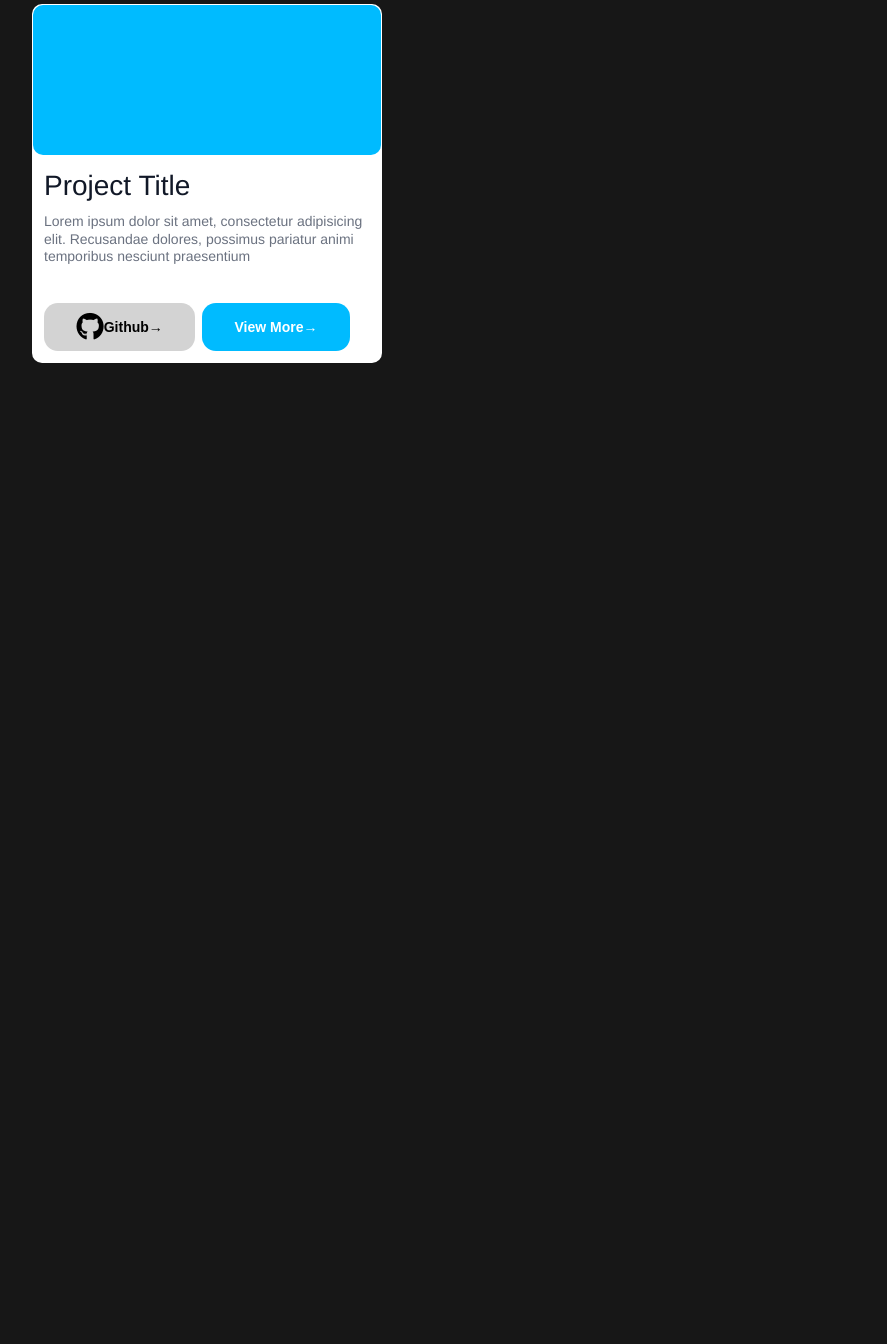
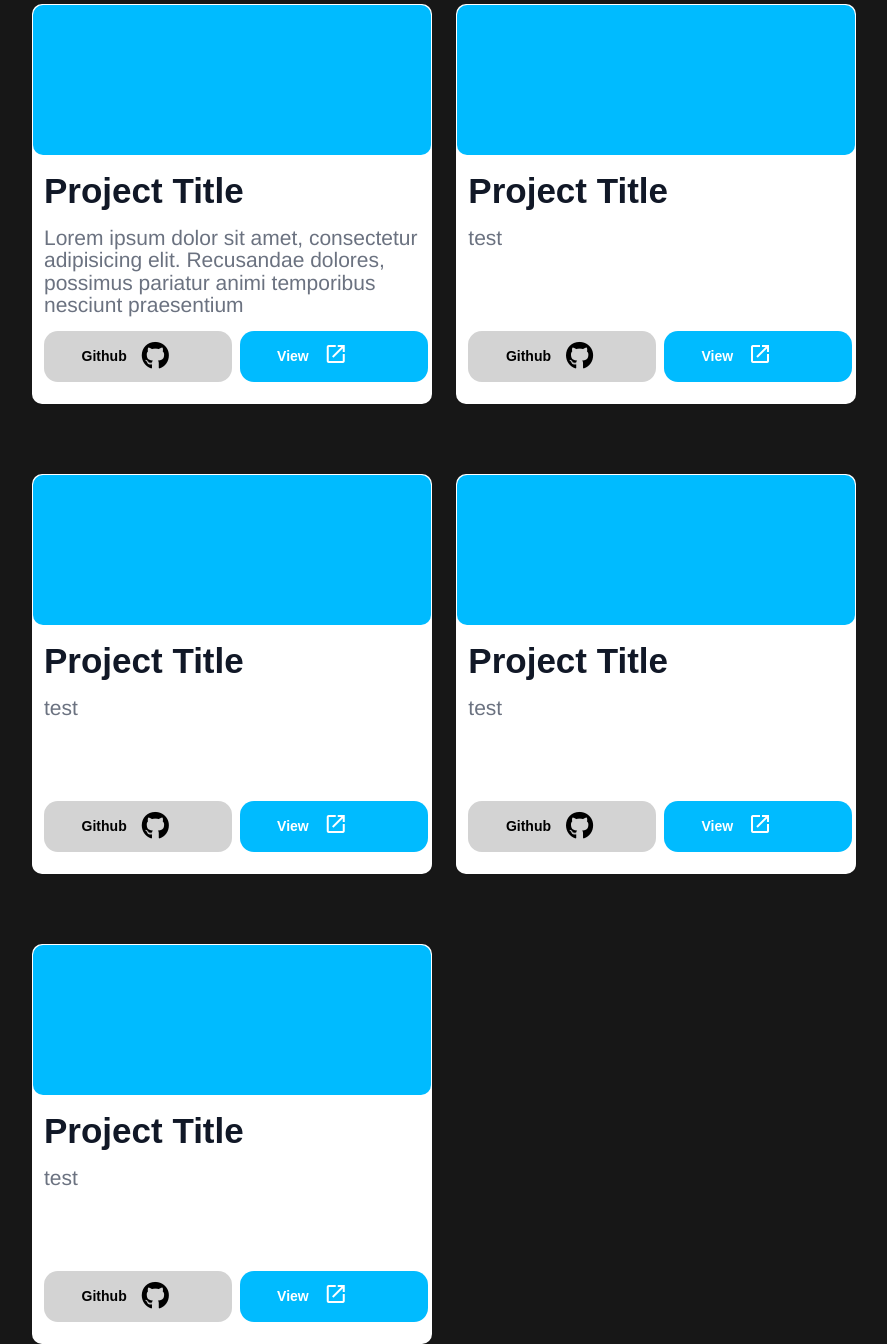
Before and after one commit to aryanranderiya/Portfolio, a plain HTML site: page HTML/software_projects.html in a window 1280 px wide. Shown: the part 658-2002 px from the top of the page, without its empty margins (32-919 px from the left). Before the commit the page ends 1021 px from the top, so only its background shows below. Drawn offline with nearby package versions, Linux system fonts and the light colour scheme; files whose address does not match are found by name.

Commit message:
update card.css and software_projects.html

```diff
--- a/CSS/card.css
+++ b/CSS/card.css
@@ -1,11 +1,21 @@
+.cards {
+  display: flex;
+  flex-wrap: wrap;
+  margin-left: 5% !important;
+}
+
 .card {
-  max-width: 350px;
+  max-width: 400px;
+  min-width: 400px;
+
+  max-height: 400px;
+  min-height: 400px;
   border-radius: 1rem;
   background-color: #fff;
   box-shadow: 0 1px 2px 0 rgba(0, 0, 0, 0.05);
   border: 1px solid transparent;
-  margin-left: 5% !important;
   margin-top: 5em;
+  margin-right: 2%;
 }
 
 .card a {
@@ -26,16 +36,19 @@
 
 .card_title {
   color: #111827;
-  font-size: 2em;
-  margin-top: 2em;
+  font-size: 2.5em;
+  margin-top: 2.5em;
+  font-weight: bold;
+  font-family: Arial, Helvetica, sans-serif;
 }
 
 .card_desc {
   margin-top: 0.5em;
   color: #6b7280;
-  font-size: 1em;
-  line-height: 1.75rem;
+  font-size: 1.5em;
+  line-height: 2.25rem;
   min-height: 80px;
+  max-height: 80px;
 }
 
 .action {
@@ -45,7 +58,7 @@
   border-radius: 1em;
   font-weight: bold;
   font-family: Arial, Helvetica, sans-serif;
-
+  margin-top: 1em;
   /* top and bottom | left and right */
   padding: 3% 10%;
 }
@@ -54,11 +67,15 @@
   background-color: #00bbff;
   color: #ffffff;
   margin-left: 1%;
+  min-width: 50%;
+  max-width: 50%;
 }
 .action.secondary {
   background-color: lightgray;
   color: black;
   margin-right: 1%;
+  min-width: 50%;
+  max-width: 50%;
 }
 .action span {
   transition: 0.3s ease;
@@ -72,3 +89,7 @@
   display: inline-flex;
   width: 100%;
 }
+
+.icon_btn {
+  margin-left: 15px;
+}
--- a/HTML/software_projects.html
+++ b/HTML/software_projects.html
@@ -12,9 +12,8 @@
     <link rel='stylesheet' type='text/css' href='/CSS/card.css'>
 
     <link rel="stylesheet" href="/CSS/hack.css">
-    <link rel="stylesheet"
-        href="https://fonts.googleapis.com/css2?family=Material+Symbols+Outlined:opsz,wght,FILL,GRAD@20..48,100..700,0..1,-50..200" />
-
+    <!-- <link rel="stylesheet"
+        href="https://fonts.googleapis.com/css2?family=Material+Symbols+Outlined:opsz,wght,FILL,GRAD@20..48,100..700,0..1,-50..200" /> -->
     <link rel="stylesheet" href="https://maxcdn.bootstrapcdn.com/bootstrap/3.4.1/css/bootstrap.min.css">
     <script src="https://kit.fontawesome.com/2fafe620ef.js" crossorigin="anonymous"></script>
 
@@ -66,6 +65,7 @@
     </div>
 
     <div class="cards">
+
         <div class="card">
             <div class="image"></div>
             <div class="content">
@@ -81,21 +81,123 @@
 
                 <div class="btns">
                     <a class="action secondary" href="#">
-                        <i class="fa-brands fa-github fa-2x" style="color: black;"></i>Github<span aria-hidden="true">
-                            →
-                        </span></a>
+                        Github<span aria-hidden="true" class="icon_btn">
+                            <i class="fa-brands fa-github fa-2x" style="color: black;"></i> </span></a>
 
                     <a class="action primary" href="#">
-                        View More <span aria-hidden="true">
-                            →
+                        View <span aria-hidden="true" class="icon_btn">
+                            <span class="material-symbols-outlined fa-1x">open_in_new</span>
                         </span>
                     </a>
                 </div>
+            </div>
+        </div>
+
+        <div class="card">
+            <div class="image"></div>
+            <div class="content">
+                <a href="#">
+                    <span class="card_title">
+                        Project Title </span>
+                </a>
+
+                <p class="card_desc">
+                    test
+                </p>
+
+                <div class="btns">
+                    <a class="action secondary" href="#">
+                        Github<span aria-hidden="true" class="icon_btn">
+                            <i class="fa-brands fa-github fa-2x" style="color: black;"></i> </span></a>
+
+                    <a class="action primary" href="#">
+                        View <span aria-hidden="true" class="icon_btn">
+                            <span class="material-symbols-outlined fa-1x">open_in_new</span>
+                        </span>
+                    </a>
+                </div>
+            </div>
+        </div>
+
+        <div class="card">
+            <div class="image"></div>
+            <div class="content">
+                <a href="#">
+                    <span class="card_title">
+                        Project Title </span>
+                </a>
+
+                <p class="card_desc">
+                    test
+                </p>
+
+                <div class="btns">
+                    <a class="action secondary" href="#">
+                        Github<span aria-hidden="true" class="icon_btn">
+                            <i class="fa-brands fa-github fa-2x" style="color: black;"></i> </span></a>
+
+                    <a class="action primary" href="#">
+                        View <span aria-hidden="true" class="icon_btn">
+                            <span class="material-symbols-outlined fa-1x">open_in_new</span>
+                        </span>
+                    </a>
+                </div>
+            </div>
+        </div>
+
+        <div class="card">
+            <div class="image"></div>
+            <div class="content">
+                <a href="#">
+                    <span class="card_title">
+                        Project Title </span>
+                </a>
+
+                <p class="card_desc">
+                    test
+                </p>
+
+                <div class="btns">
+                    <a class="action secondary" href="#">
+                        Github<span aria-hidden="true" class="icon_btn">
+                            <i class="fa-brands fa-github fa-2x" style="color: black;"></i> </span></a>
+
+                    <a class="action primary" href="#">
+                        View <span aria-hidden="true" class="icon_btn">
+                            <span class="material-symbols-outlined fa-1x">open_in_new</span>
+                        </span>
+                    </a>
+                </div>
+            </div>
+        </div>
+
+        <div class="card">
+            <div class="image"></div>
+            <div class="content">
+                <a href="#">
+                    <span class="card_title">
+                        Project Title </span>
+                </a>
+
+                <p class="card_desc">
+                    test
+                </p>
+
+                <div class="btns">
+                    <a class="action secondary" href="#">
+                        Github<span aria-hidden="true" class="icon_btn">
+                            <i class="fa-brands fa-github fa-2x" style="color: black;"></i> </span></a>
+
+                    <a class="action primary" href="#">
+                        View <span aria-hidden="true" class="icon_btn">
+                            <span class="material-symbols-outlined fa-1x">open_in_new</span>
+                        </span>
+                    </a>
+                </div>
+            </div>
+        </div>
 
 
-
-            </div>
-        </div>
     </div>
 
 </body>
```
